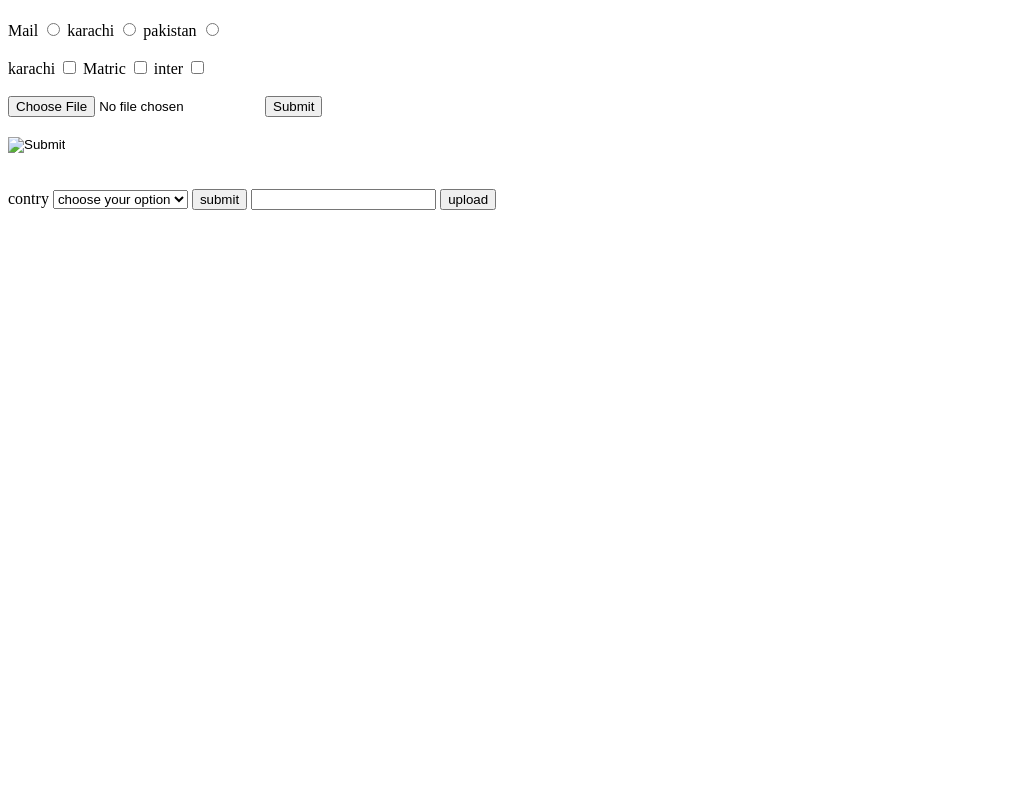
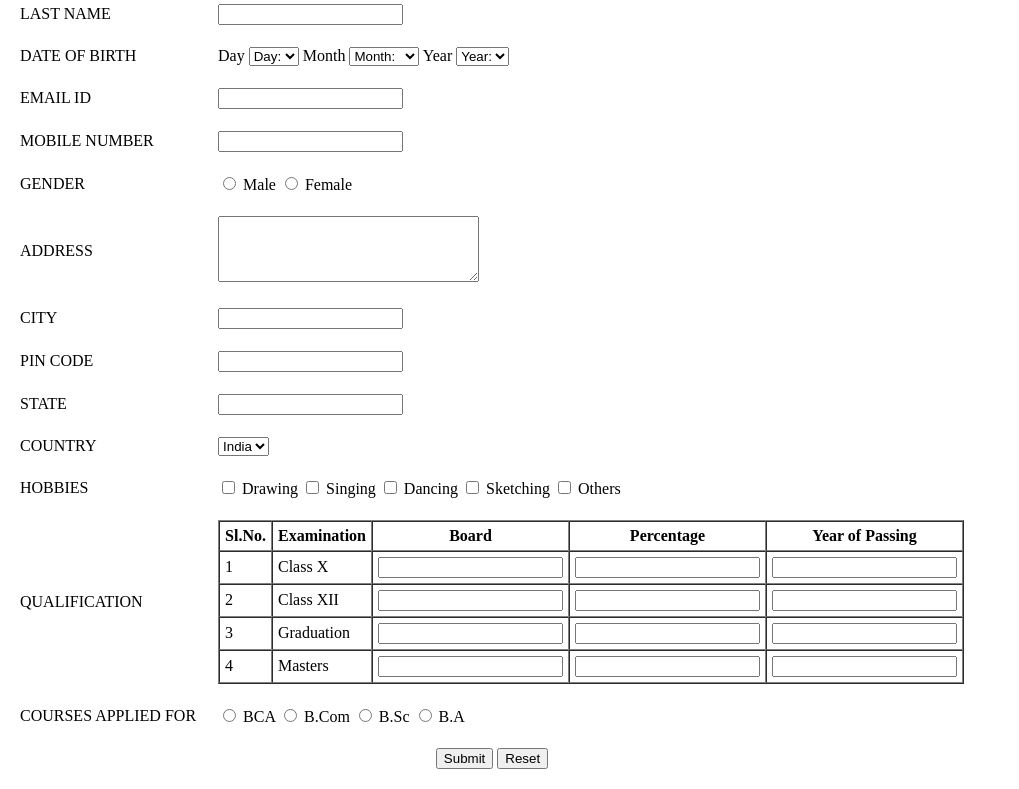
Before and after one commit to Rashidjaved356/Saylani-form, a plain HTML site: page index.html in a window 1280 px wide. Shown: the part 118-907 px from the top of the page, without its empty margins (0-1019 px from the left). Before the commit the page ends 800 px from the top, so only its background shows below. Drawn offline with Linux system fonts and the light colour scheme.

Commit message:
wrong file updated

```diff
--- a/index.html
+++ b/index.html
@@ -1,59 +1,154 @@
 <!DOCTYPE html>
-<html lang="en">
+<html>
 <head>
-    <meta charset="UTF-8">
-    <meta name="viewport" content="width=device-width, initial-scale=1.0">
-    <title>Document</title>
+    <title>Student Registration Form</title>
 </head>
 <body>
-    <form method="">
-        User Name
-        <input type="password" name="user name" id="" required>
-        <br>
-        <input type="submit" name="submit" id="">
-        <br>
-        <textarea name="" id="" cols="10" rows="4" required>
-        </textarea>
-        <br>
-        <br>
-        Mail
-        <input type="radio" name="city" id="">
-        karachi
-        <input type="radio" name="city 1" id="">
-        pakistan
-        <input type="radio" name="city 2" id="">
-        <br>
-        <br>
-        karachi
-        <input type="checkbox" name="karachi">
-        Matric
-        <input type="checkbox" name="Matric">
-        inter
-        <input type="checkbox" name="inter">
-        <br>
-        <br>
-        <input type="file" name="file" id="">
-        <input type="submit" name="upload" id="">
-        <br>
-        <br>
 
-        <input type="image">
-        <br>
-        <br>
-        <br>
-        contry
-        <select name="country" id="">
-            <option value="desable">choose your option</option>
-            <option value="">pakistan</option>
-            <option value="">kpk</option>
-            <option value="">panjab</option>
-            <option value="">balochistan</option>
-        </select>
+<h2>STUDENT REGISTRATION FORM</h2>
 
-        <button>submit</button>
+<form action="#" method="post" >
+    <table cellpadding="10" >
+        <tr>
+            <td>FIRST NAME</td>
+            <td><input type="text" name="first_name" maxlength="30" required></td>
+        </tr>
+        <tr>
+            <td>LAST NAME</td>
+            <td><input type="text" name="last_name" maxlength="30" required></td>
+        </tr>
+        <tr>
+            <td>DATE OF BIRTH</td>
+            <td>
+                Day <select name="day" required>
+                    <option value="-1">Day:</option>
+                    <!-- Options for days -->
+                    <option value="1">1</option>
+                    <!-- Repeat for other days -->
+                </select>
+                Month <select name="month" required>
+                    <option value="-1">Month:</option>
+                    <!-- Options for months -->
+                    <option value="January">January</option>
+                    <!-- Repeat for other months -->
+                </select>
+                Year <select name="year" required>
+                    <option value="-1">Year:</option>
+                    <!-- Options for years -->
+                    <option value="2000">2000</option>
+                    <!-- Repeat for other years -->
+                </select>
+            </td>
+        </tr>
+        <tr>
+            <td>EMAIL ID</td>
+            <td><input type="email" name="email" required></td>
+        </tr>
+        <tr>
+            <td>MOBILE NUMBER</td>
+            <td><input type="text" name="mobile" maxlength="10" required></td>
+        </tr>
+        <tr>
+            <td>GENDER</td>
+            <td>
+                <input type="radio" name="gender" value="Male" required> Male
+                <input type="radio" name="gender" value="Female" required> Female
+            </td>
+        </tr>
+        <tr>
+            <td>ADDRESS</td>
+            <td><textarea name="address" rows="4" cols="30" required></textarea></td>
+        </tr>
+        <tr>
+            <td>CITY</td>
+            <td><input type="text" name="city" maxlength="30" required></td>
+        </tr>
+        <tr>
+            <td>PIN CODE</td>
+            <td><input type="text" name="pincode" maxlength="6" required></td>
+        </tr>
+        <tr>
+            <td>STATE</td>
+            <td><input type="text" name="state" maxlength="30" required></td>
+        </tr>
+        <tr>
+            <td>COUNTRY</td>
+            <td>
+                <select name="country" required>
+                    <option value="India">India</option>
+                    <!-- Add other countries as needed -->
+                </select>
+            </td>
+        </tr>
+        <tr>
+            <td>HOBBIES</td>
+            <td>
+                <input type="checkbox" name="hobbies" value="Drawing"> Drawing
+                <input type="checkbox" name="hobbies" value="Singing"> Singing
+                <input type="checkbox" name="hobbies" value="Dancing"> Dancing
+                <input type="checkbox" name="hobbies" value="Sketching"> Sketching
+                <input type="checkbox" name="hobbies" value="Others"> Others
+            </td>
+        </tr>
+        <tr>
+            <td>QUALIFICATION</td>
+            <td>
+                <table border="1" cellpadding="5" cellspacing="0">
+                    <tr>
+                        <th>Sl.No.</th>
+                        <th>Examination</th>
+                        <th>Board</th>
+                        <th>Percentage</th>
+                        <th>Year of Passing</th>
+                    </tr>
+                    <tr>
+                        <td>1</td>
+                        <td>Class X</td>
+                        <td><input type="text" name="class10_board" maxlength="10" required></td>
+                        <td><input type="text" name="class10_percentage" maxlength="5" required></td>
+                        <td><input type="text" name="class10_year" maxlength="4" required></td>
+                    </tr>
+                    <tr>
+                        <td>2</td>
+                        <td>Class XII</td>
+                        <td><input type="text" name="class12_board" maxlength="10" required></td>
+                        <td><input type="text" name="class12_percentage" maxlength="5" required></td>
+                        <td><input type="text" name="class12_year" maxlength="4" required></td>
+                    </tr>
+                    <tr>
+                        <td>3</td>
+                        <td>Graduation</td>
+                        <td><input type="text" name="graduation_board" maxlength="10" required></td>
+                        <td><input type="text" name="graduation_percentage" maxlength="5" required></td>
+                        <td><input type="text" name="graduation_year" maxlength="4" required></td>
+                    </tr>
+                    <tr>
+                        <td>4</td>
+                        <td>Masters</td>
+                        <td><input type="text" name="masters_board" maxlength="10" required></td>
+                        <td><input type="text" name="masters_percentage" maxlength="5" required></td>
+                        <td><input type="text" name="masters_year" maxlength="4" required></td>
+                    </tr>
+                </table>
+            </td>
+        </tr>
+        <tr>
+            <td>COURSES APPLIED FOR</td>
+            <td>
+                <input type="radio" name="course" value="BCA" required> BCA
+                <input type="radio" name="course" value="B.Com" required> B.Com
+                <input type="radio" name="course" value="B.Sc" required> B.Sc
+                <input type="radio" name="course" value="B.A" required> B.A
+            </td>
+        </tr>
+        <tr>
+            <td colspan="2" align="center">
+                <input type="submit" value="Submit">
+                <input type="reset" value="Reset">
+            </td>
+        </tr>
+    </table>
+</form>
 
-        <input type="url">
-        <button>upload</button>
-    </form>
 </body>
 </html>
```
